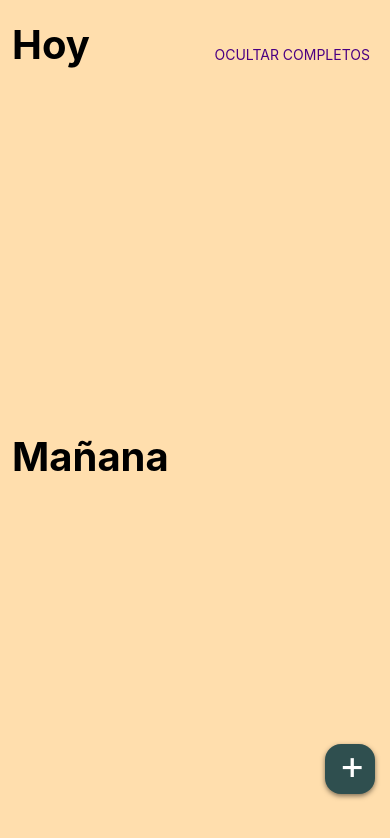
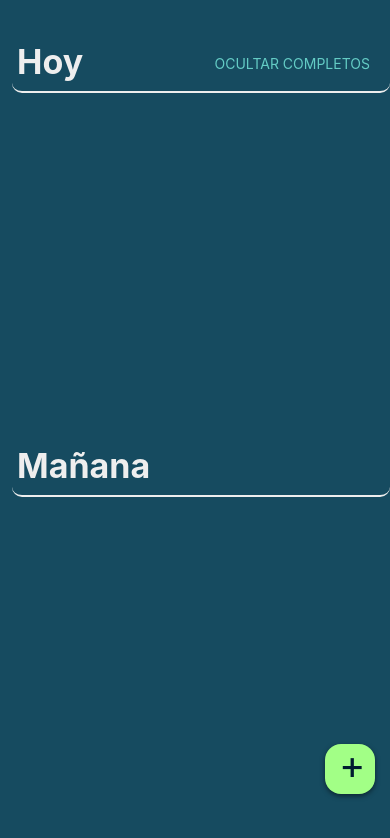
Before and after one commit to LeoSebastian23/Mobile-Tasks-ReactNativeAPP, a React Native app: screen /Home in a window 390 px wide. Shown: the top 838 px of the page. Built offline with nearby package versions, Linux system fonts and the light colour scheme.

Commit message:
styles
styles screen - HOME

```diff
--- a/CustomSafeAreaView.jsx
+++ b/CustomSafeAreaView.jsx
@@ -7,7 +7,7 @@ function CustomSafeAreaView({ children }) {
       style={{
         flex: 1,
         paddingTop: Platform.OS === 'android' ? StatusBar.currentHeight : 0,
-        backgroundColor:'#ffdead'
+        backgroundColor:'#164B60'
       }}
     >
       {children}
--- a/components/TaskItem.js
+++ b/components/TaskItem.js
@@ -29,7 +29,7 @@ export default function TaskItem({ id, text, isCompleted, isToday, hour }) {
 
   return (
     <View style={styles.container}>
-      <View style={{ flexDirection: "row", alignItems: "center" }}>
+      <View style={styles.contentContainer}>
         <Checkbox
           id={id}
           text={text}
@@ -37,7 +37,7 @@ export default function TaskItem({ id, text, isCompleted, isToday, hour }) {
           isToday={isToday}
           hour={hour}
         />
-        <View>
+        <View style={styles.textContainer}>
           <Text
             style={
               isCompleted
@@ -68,18 +68,37 @@ export default function TaskItem({ id, text, isCompleted, isToday, hour }) {
 
 const styles = StyleSheet.create({
   container: {
-    padding: 10,
+    backgroundColor: "#EEEEEE", // Color de fondo
+    borderRadius: 8, // Bordes redondeados
+    margin: 8, // Márgenes
+    padding: 8, // Espaciado interno
+    borderColor: "#E0E0E0", // Color del borde
+    borderWidth: 1, // Ancho del borde
+    flexDirection: "row", // Para alinear elementos horizontalmente
+    justifyContent: "space-between", // Para espaciar los elementos en el contenedor
+    alignItems: "center", // Para centrar verticalmente los elementos
+  },
+  contentContainer: {
     flexDirection: "row",
     alignItems: "center",
-    justifyContent: "space-between",
+
+  },
+  textContainer: {
+    marginLeft: 10,
+    flex: 1,
+    maxWidth: "70%", // Establece un ancho máximo
   },
   text: {
-    fontSize: 20,
-    color: "#2f4f4f",
+    fontSize: 16, // Tamaño de fuente
+    color: "#333333", // Color del texto
   },
   time: {
     fontSize: 14,
-    color: "#2f4f4f",
-    fontWeight: "500",
+    color: "#888",
+  },
+  delete: {
+    fontSize: 24,
+    color: "red", // Color del icono de eliminación
+    // Agrega sombras u otros estilos aquí si deseas destacarlo más
   },
 });
--- a/screens/addTask.js
+++ b/screens/addTask.js
@@ -1,13 +1,5 @@
 import React, { useState } from "react";
-import {
-  View,
-  Text,
-  TextInput,
-  StyleSheet,
-  Switch,
-  TouchableOpacity,
-} from "react-native";
-
+import {View, Text, TextInput, StyleSheet, Switch, TouchableOpacity} from "react-native";
 import DateTimePicker from "@react-native-community/datetimepicker";
 import AsyncStorage from "@react-native-async-storage/async-storage";
 import { useNavigation } from "@react-navigation/native";
@@ -18,11 +10,9 @@ export default function AddTask() {
   const [name, setName] = useState("");
   const [date, setDate] = useState(new Date());
   const [isToday, setIsToday] = useState(false);
-
   const [showTimePicker, setShowTimePicker] = useState(false);
 
-  const listTasks = useSelector((state) => state.tasks.tasks); //Estado de redux
-
+  const listTasks = useSelector((state) => state.tasks.tasks);
   const navigation = useNavigation();
   const dispatch = useDispatch();
 
@@ -34,7 +24,6 @@ export default function AddTask() {
   };
 
   const addTask = async () => {
-
     const newTask = {
       id: Math.floor(Math.random() * 1000000),
       text: name,
@@ -45,12 +34,9 @@ export default function AddTask() {
       isComplited: false,
     };
     try {
-      await AsyncStorage.setItem(
-        "@Tasks",
-        JSON.stringify([...listTasks, newTask])
-      );
+      await AsyncStorage.setItem("@Tasks",JSON.stringify([...listTasks, newTask]));
       dispatch(addTaskReducer(newTask));
-      console.log("Task saved correctly");
+      console.log("Tarea guardada correctamente");
       navigation.goBack();
     } catch (e) {
       console.log(e);
@@ -59,12 +45,12 @@ export default function AddTask() {
 
   return (
     <View style={styles.container}>
-    <Text style={styles.title}>Agregar tarea</Text>
+      <Text style={styles.title}>Agregar Tarea</Text>
       <View style={styles.inputContainer}>
-      <Text style={styles.inputTitle}>Titulo</Text>
+        <Text style={styles.inputTitle}>Título</Text>
         <TextInput
           style={styles.textInput}
-        placeholder="Task"
+          placeholder="Tarea"
           placeholderTextColor="#00000030"
           onChangeText={(text) => setName(text)}
         />
@@ -107,13 +93,18 @@ return (
         <Switch value={isToday} onValueChange={(value) => setIsToday(value)} />
       </View>
       <TouchableOpacity onPress={addTask} style={styles.button}>
-      <Text style={{ color: "white" }}>Done</Text>
+        <Text style={{ color: "white" }}>Hecho</Text>
       </TouchableOpacity>
     </View>
-)
-};
+  );
+}
 
 const styles = StyleSheet.create({
+  container: {
+    flex: 1,
+    backgroundColor: "#64CCC5",
+    paddingHorizontal: 30,
+  },
   title: {
     fontSize: 34,
     fontWeight: "bold",
@@ -125,27 +116,23 @@ const styles = StyleSheet.create({
     borderBottomWidth: 1,
     width: "80%",
   },
-  container: {
-    flex: 1,
-    backgroundColor: "#F7F8FA",
-    paddingHorizontal: 30,
-  },
   inputTitle: {
-    fontSize: 20,
+    fontSize: 24,
     fontWeight: "600",
-    lineHeight: 24,
+    lineHeight: 30,
   },
   inputContainer: {
     justifyContent: "space-between",
     flexDirection: "row",
     paddingBottom: 30,
+    alignItems: "center",
   },
   button: {
     marginTop: 30,
     marginBottom: 15,
     alignItems: "center",
     justifyContent: "center",
-    backgroundColor: "#000000",
+    backgroundColor: "#053B50",
     height: 46,
     borderRadius: 11,
   },
--- a/screens/home.js
+++ b/screens/home.js
@@ -1,72 +1,82 @@
-import * as React from 'react';
-import { StyleSheet, View, Text, TouchableOpacity } from 'react-native';
-import List from '../components/List';
-import CustomSafeAreaView from '../CustomSafeAreaView';
-import { useNavigation } from '@react-navigation/native';
-import { useSelector, useDispatch} from 'react-redux';
-import AsyncStorage from '@react-native-async-storage/async-storage';
-import { hideComplitedReducer,setTasksReducer } from "../reduxs/taskSlice";
-
-
+import * as React from "react";
+import {
+  StyleSheet,
+  View,
+  Text,
+  TouchableOpacity,
+  ViewComponent,
+} from "react-native";
+import List from "../components/List";
+import CustomSafeAreaView from "../CustomSafeAreaView";
+import { useNavigation } from "@react-navigation/native";
+import { useSelector, useDispatch } from "react-redux";
+import AsyncStorage from "@react-native-async-storage/async-storage";
+import { hideComplitedReducer, setTasksReducer } from "../reduxs/taskSlice";
 
 export default function Home() {
-    const tasks = useSelector(state => state.tasks.tasks);
+  const tasks = useSelector((state) => state.tasks.tasks);
 
-    const [isHidden, setIsHidden] = React.useState(false)
+  const [isHidden, setIsHidden] = React.useState(false);
 
   const handleHideCompleted = async () => {
     if (isHidden) {
       setIsHidden(false);
-            const tasks = await AsyncStorage.getItem('@Tasks');
-            if(tasks !== null){
+      const tasks = await AsyncStorage.getItem("@Tasks");
+      if (tasks !== null) {
         dispatch(setTasksReducer(JSON.parse(tasks)));
       }
-
       return;
     }
     setIsHidden(!isHidden);
     dispatch(hideComplitedReducer());
-    }
+  };
 
   const navigation = useNavigation();
   const dispatch = useDispatch();
 
-    React.useEffect(() =>{
-        const getTasks = async() => {
+  React.useEffect(() => {
+    const getTasks = async () => {
       try {
         const tasks = await AsyncStorage.getItem("@Tasks");
-                if(tasks !== null){
-                    dispatch(setTasksReducer(JSON.parse(tasks)));; // Pasamos de JSON a JS
+        if (tasks !== null) {
+          dispatch(setTasksReducer(JSON.parse(tasks))); // Pasamos de JSON a JS
         }
-            }catch (e){
+      } catch (e) {
         console.log(e);
       }
-        }
+    };
     getTasks();
-    },[])
-
+  }, []);
 
   return (
     <CustomSafeAreaView>
       <View style={styles.container}>
-                <View style={styles.containerTop}>
+        {/* <View>
+                    <Text>
+                        Block de tareas
+                    </Text>
+                </View> */}
+        <View style={styles.containerToday}>
           <Text style={styles.tittle}>Hoy</Text>
           <TouchableOpacity onPress={handleHideCompleted}>
-                        <Text style={{ color: '#4b0082' }}>{isHidden ? "MOSTRAR COMPLETOS" : "OCULTAR COMPLETOS"}</Text>
+            <Text style={{ color: "#64CCC5" }}>
+              {isHidden ? "MOSTRAR COMPLETOS" : "OCULTAR COMPLETOS"}
+            </Text>
           </TouchableOpacity>
         </View>
-                <List info={tasks.filter(tasks => tasks.isToday === true)} />
+        <List info={tasks.filter((tasks) => tasks.isToday === true)} />
+        <View style={styles.containerTomorrow}>
           <Text style={styles.tittle}>Mañana</Text>
-                <List info={tasks.filter(tasks => tasks.isToday === false)} />
+        </View>
+        <List info={tasks.filter((tasks) => tasks.isToday === false)} />
         <TouchableOpacity
           style={styles.buttonAdd}
-                    onPress={() => navigation.navigate('Add')}
+          onPress={() => navigation.navigate("Add")}
         >
           <Text style={styles.plus}>+</Text>
         </TouchableOpacity>
       </View>
     </CustomSafeAreaView>
-
   );
 }
 
@@ -75,42 +85,54 @@ const styles = StyleSheet.create({
     flex: 1,
     paddingTop: 20,
     paddingLeft: 12,
-        //alignItems: 'center',
-        //justifyContent: 'center',
   },
   tittle: {
-        fontSize: 40,
-        fontWeight: 'bold',
-        marginBottom: 20
+    fontSize: 34,
+    fontWeight: "bold",
+    marginBottom: 4,
+    //marginTop: 16,
+    color: "#EEEEEE",
+    padding: 5,
   },
-    containerTop: {
-        flexDirection: 'row',
-        alignItems: 'center',
-        justifyContent: 'space-between',
-        paddingRight: 20
+  containerToday: {
+    flexDirection: "row",
+    alignItems: "center",
+    justifyContent: "space-between",
+    paddingRight: 20,
+    borderBottomColor: "#EEEEEE",
+    borderRadius: 10,
+    borderBottomWidth: 2,
+    marginBottom: 4,
+    marginTop: 16,
+  },
+  containerTomorrow:{
+    borderBottomColor: "#EEEEEE",
+    borderRadius: 10,
+    borderBottomWidth: 2,
+    marginBottom: 4,
   },
   buttonAdd: {
     width: 50,
     height: 50,
     borderRadius: 16,
-        backgroundColor: '#2f4f4f',
-        position: 'absolute',
+    backgroundColor: "#A2FF86",
+    position: "absolute",
     bottom: 50,
     right: 15,
-        shadowColor: '#000',
+    shadowColor: "#000",
     shadowOffset: {
       width: 0,
       height: 2,
     },
-        shadowOpacity: .5,
+    shadowOpacity: 0.5,
     shadowRadius: 5,
     elevation: 5,
   },
   plus: {
     fontSize: 40,
-        color: '#fff',
-        position: 'absolute',
+    color: "#001C30",
+    position: "absolute",
     top: -4,
     left: 14,
-    }
+  },
 });
```
Lines whose indentation alone changed are shown as unchanged.
